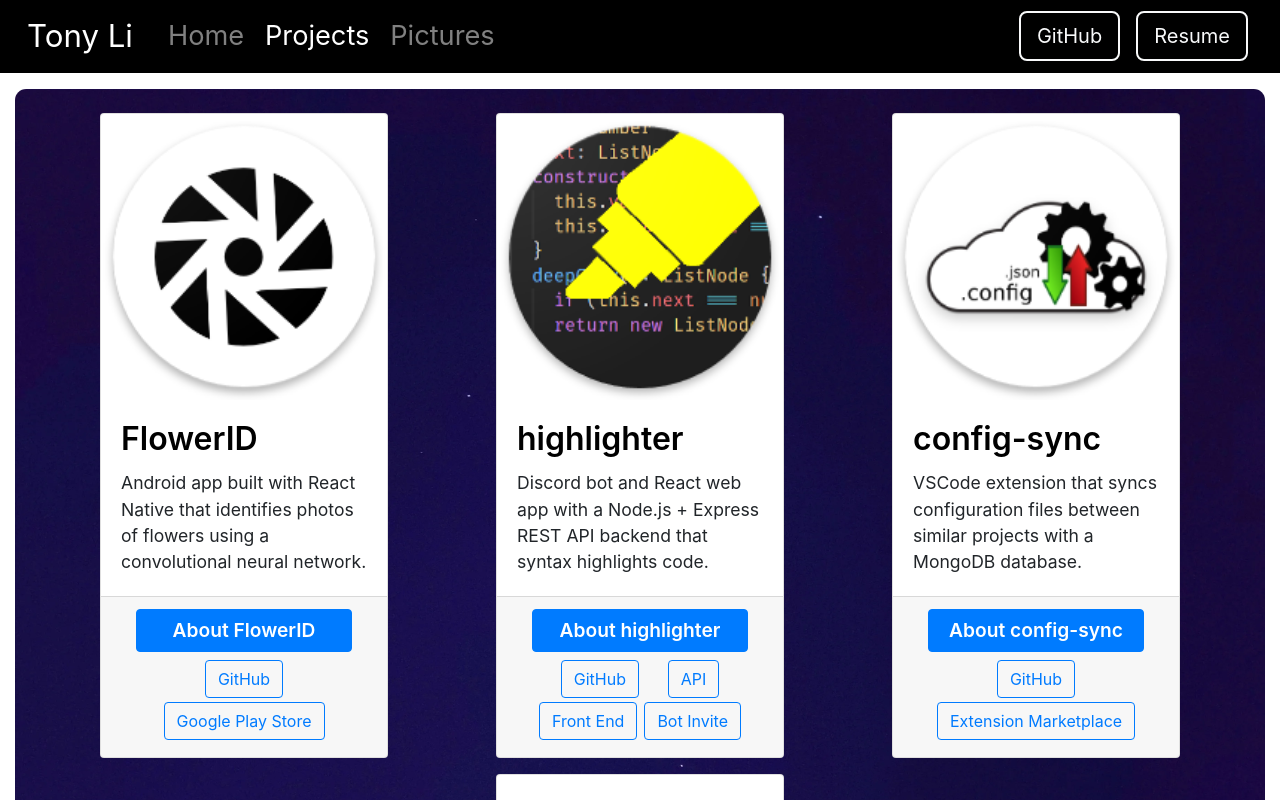
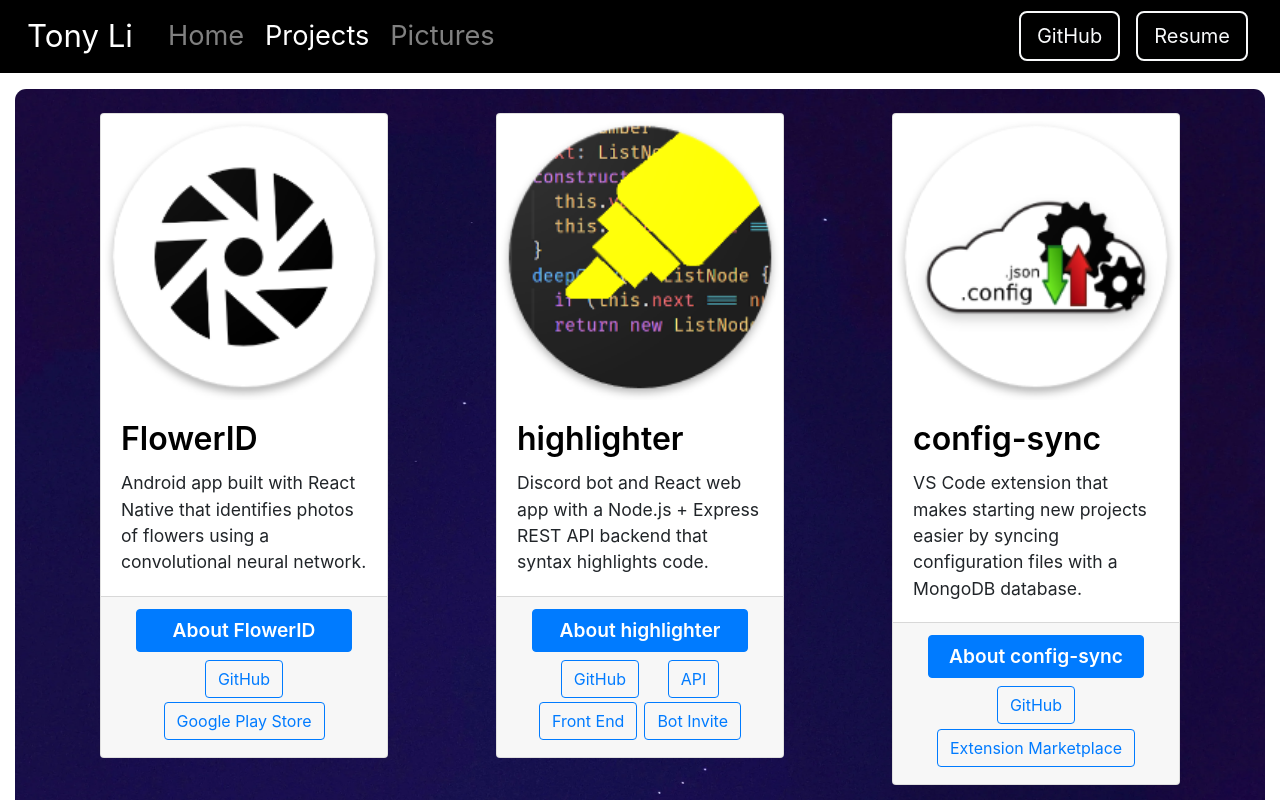
Before and after one commit to tonylizj/personal-website, a Next.js app: page /projects in a window 1280 px wide. Shown: the top 800 px of the page. Built offline with nearby package versions, Linux system fonts and the light colour scheme.

Commit message:
text changes

```diff
--- a/pages/projects/config-sync.tsx
+++ b/pages/projects/config-sync.tsx
@@ -3,7 +3,7 @@
 const ConfigSync = () => (
   <ProjectDetails
     title="config-sync"
-    subtitle="VSCode extension that syncs configuration files between similar projects with a MongoDB database."
+    subtitle="VS Code extension that makes starting new projects easier by syncing configuration files with a MongoDB database. "
     summaryText={`config-sync is an extension written in Node.js with Typescript with the Visual Studio Code extension development API.
 
     Users can provide a connection to their MongoDB instance or use global storage on local disk provided by the API. The extension then allows uploading files (with custom aliases) as well as downloading and writing files to the current workspace directory with a single command without ever leaving the text editor.`}
--- a/pages/projects/index.tsx
+++ b/pages/projects/index.tsx
@@ -36,7 +36,7 @@
           />
           <ProjectCard
             title="config-sync"
-            message="VSCode extension that syncs configuration files between similar projects with a MongoDB database."
+            message="VS Code extension that makes starting new projects easier by syncing configuration files with a MongoDB database. "
             details="/projects/config-sync"
             buttons={[
               { name: 'GitHub', url: 'https://github.com/tonylizj/config-sync' },
```
